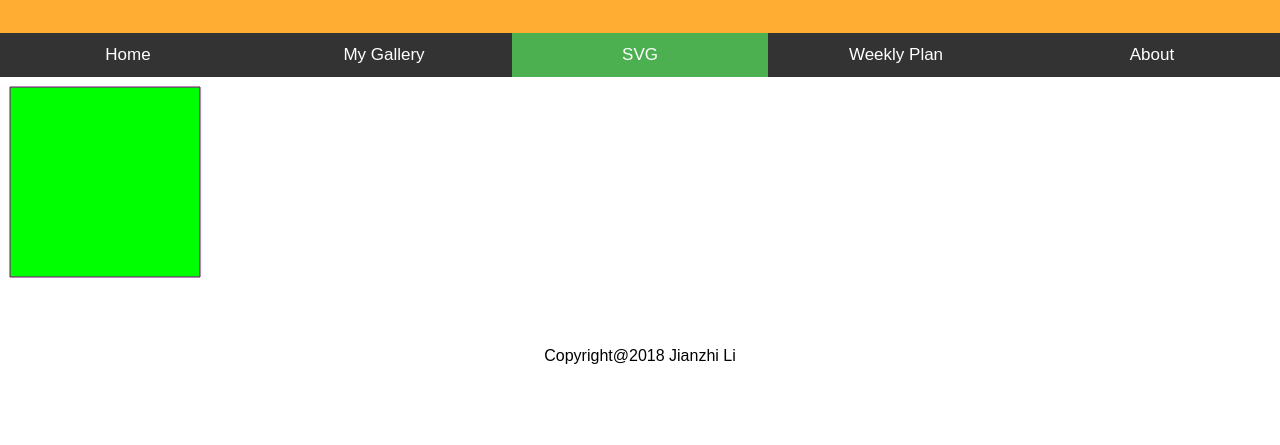
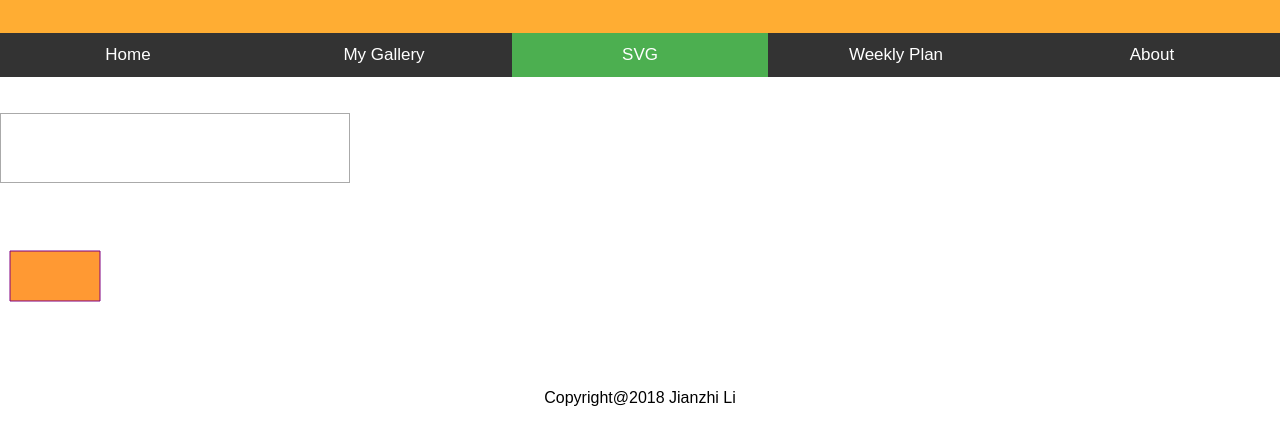
Before and after one commit to leejianzhi/IS2560, a plain HTML site: page svg.html in a window 1280 px wide. Shown: the part 121-566 px from the top of the page. Drawn offline with Linux system fonts and the light colour scheme.

Commit message:
SVG draggable but cannot drag in the box

```diff
--- a/css/mystyle.css
+++ b/css/mystyle.css
@@ -167,11 +167,23 @@ div.desc {
 }
 
 /*SVG*/
-#square {
+.square {
 
-	fill: lime;
+	fill: #ff9933;
 	stroke: purple;
 	stroke-width:1;
+	/*height: 69px;
+	width: 336px;
+	*/
+}
+
+.svgbox{
+
+	width: 350px;
+    height: 70px;
+    padding: 10px;
+    border: 1px solid #aaaaaa;
+
 }
 
 /*******************************************************
--- a/svg.html
+++ b/svg.html
@@ -6,6 +6,7 @@
 <meta name="viewport" content="width=device-width, initial-scale=1.0">
 	<head>
 		<link rel="stylesheet" type="text/css" href="css\mystyle.css">
+		<link type="text/javascript" href="scripts\myscript.js">
 		<title>SVG</title>
 	</head>
 
@@ -25,18 +26,22 @@
 	<a class="active"  href="svg.html">SVG</a>
 	<a href="plan.html">Weekly Plan</a>
 	<a href="about.html">About</a>
+</div><br><br>
 
 <!--SVG elements-->
-</div>
-<svg align="center" id="square" height="250" width="500" draggable="true" ondragstart="drag(event)">
-  <polygon points="10,10 200,10 200,200 10,200"/> Sorry, your browser does not support inline SVG.
+<div class="svgbox" ondrop="drop(event)" ondragover="allowDrop(event)"></div><br>
 
 
+<svg xmlns="http://www.w3.org/2000/svg" class="square">
+  <polygon points="10,50 100,50 100,100 10,100" id="drag1" draggable="true" ondragstart="drag(event)" width="336" height="69"/> Sorry, your browser does not support inline SVG.
 </svg>
 
 
 
+
 <!--Footer-->
+<br>
+<br>
 <div>
 <footer class="footer">
   <p align="center">Copyright@2018 Jianzhi Li</p>
```
Also changed, not shown: about.html (+1 -1 lines).
